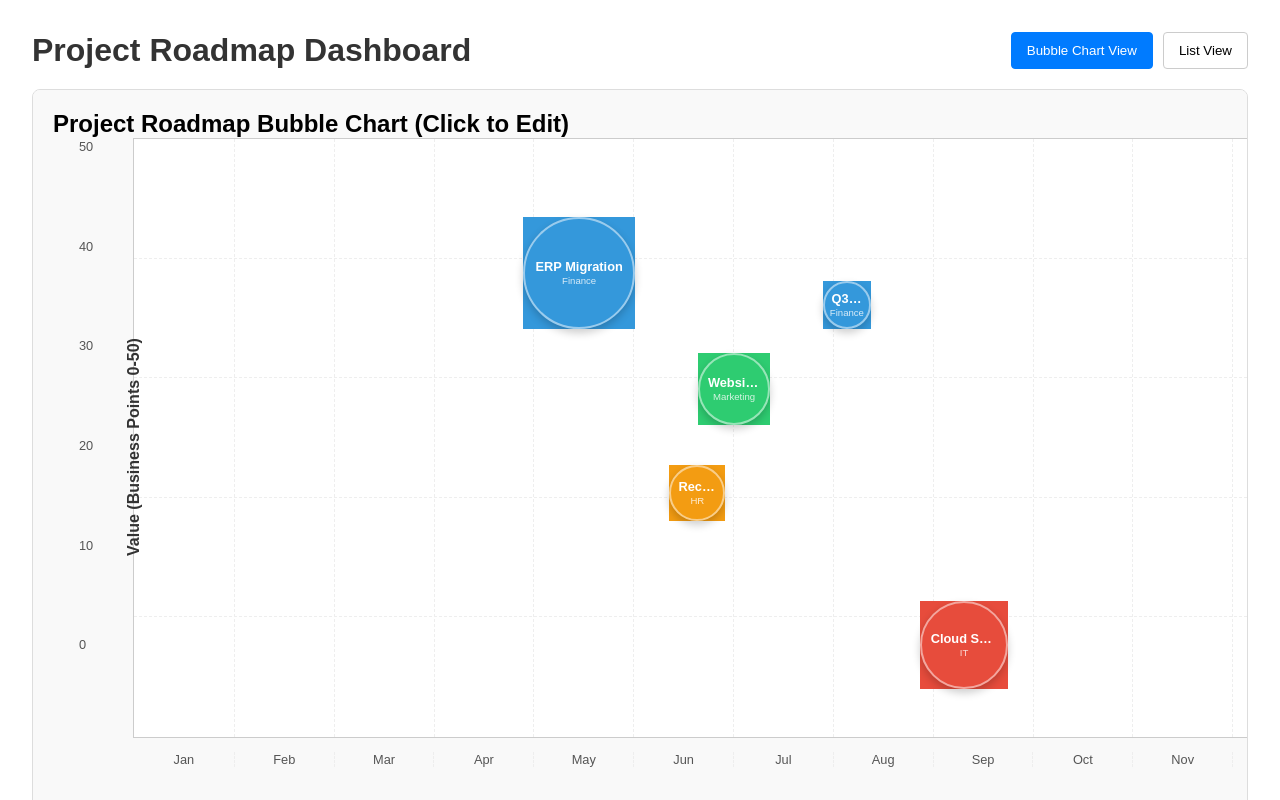
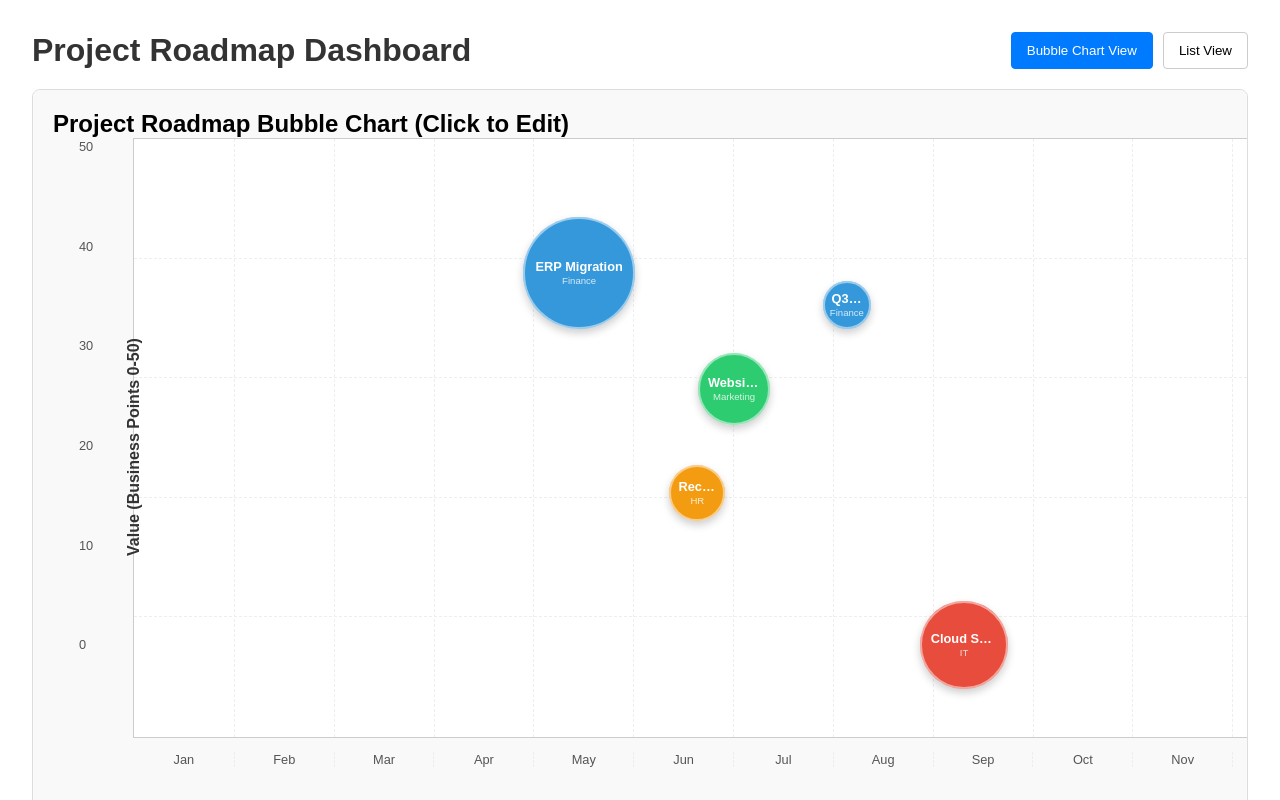
Before and after one commit to briensbe/bubbles-roadmap, an Angular app: page / in a window 1280 px wide. Shown: the top 800 px of the page. Built offline with nearby package versions, Linux system fonts and the light colour scheme.

Commit message:
[dyad] Making the outer drag container circular to eliminate the square artifact - wrote 1 file(s)

```diff
--- a/src/app/project-bubble/project-bubble.component.css
+++ b/src/app/project-bubble/project-bubble.component.css
@@ -7,6 +7,9 @@
   display: block;
   padding: 0;
   margin: 0;
+
+  /* FIX: Make the container itself circular */
+  border-radius: 50%;
 }
 
 .bubble {
```
